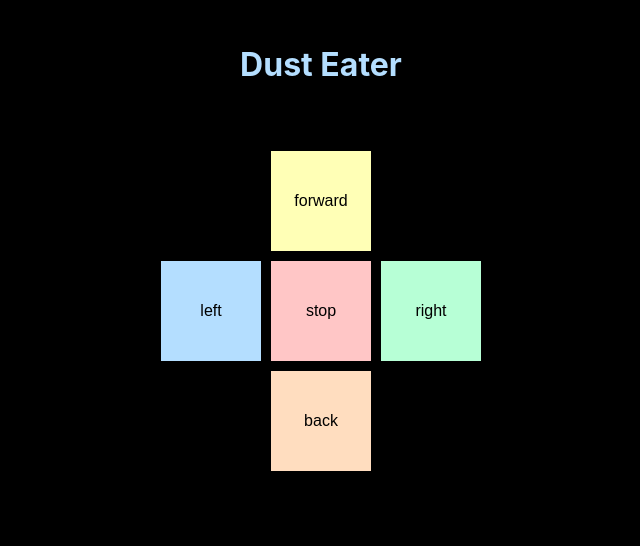
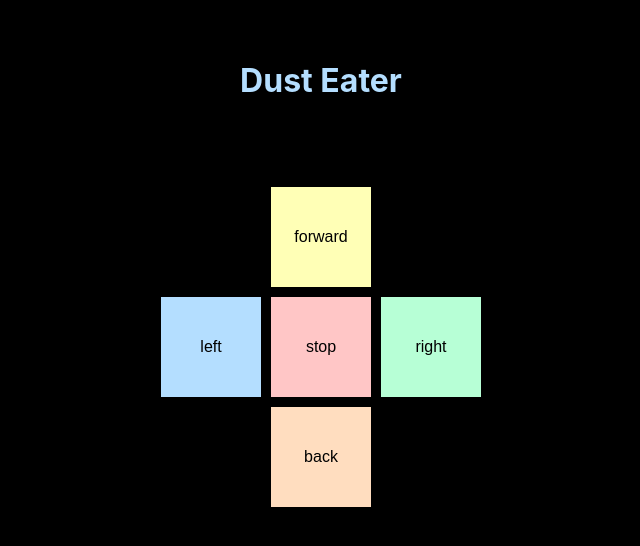
Before and after one commit to sdrew712/dust-eater, a React (Create React App) app: page / in a window 1280 px wide. Shown: the top 546 px of the page, without its empty margins (319-959 px from the left). Built offline with nearby package versions, Linux system fonts and the light colour scheme; no server answers.

Commit message:
increase padding

```diff
--- a/src/index.css
+++ b/src/index.css
@@ -10,8 +10,8 @@ body {
 }
 
 h1 {
-  padding-top: 24px;
-  padding-bottom: 40px;
+  padding-top: 40px;
+  padding-bottom: 60px;
 }
 
 button {
```
